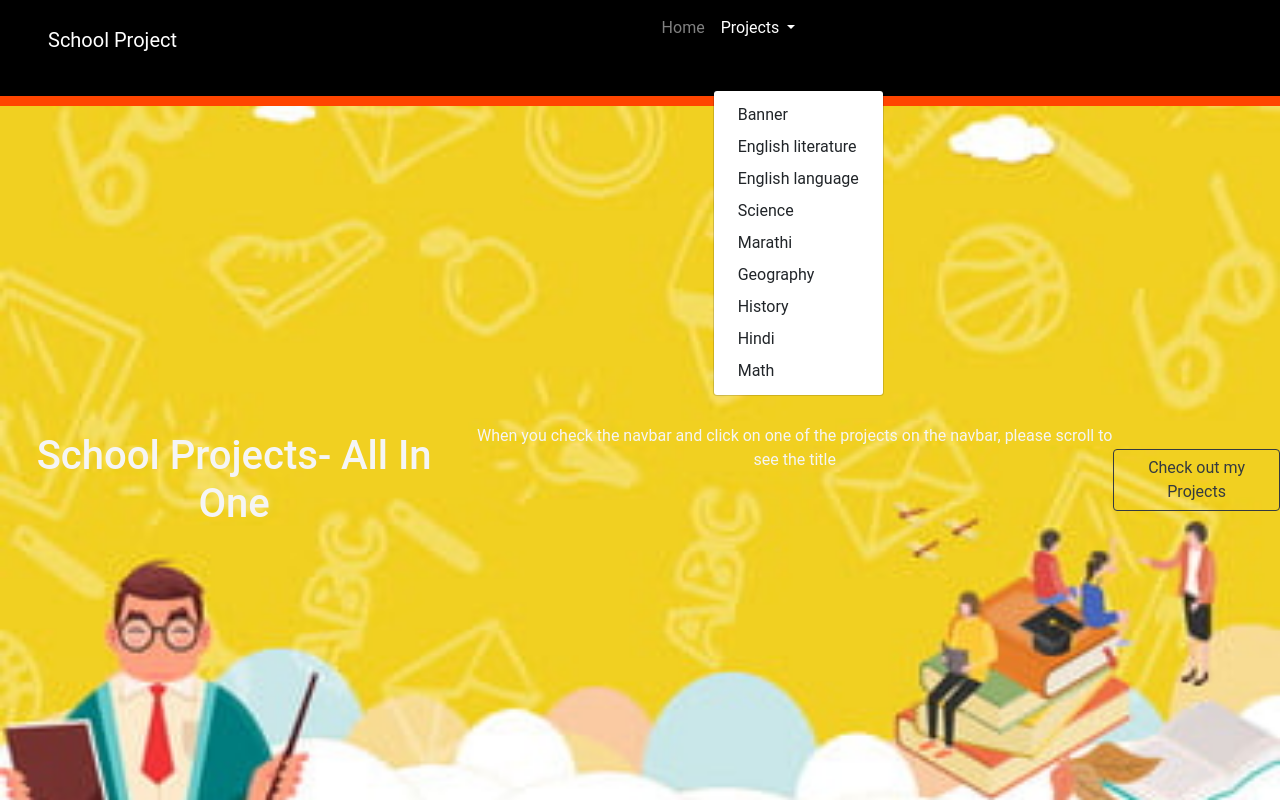
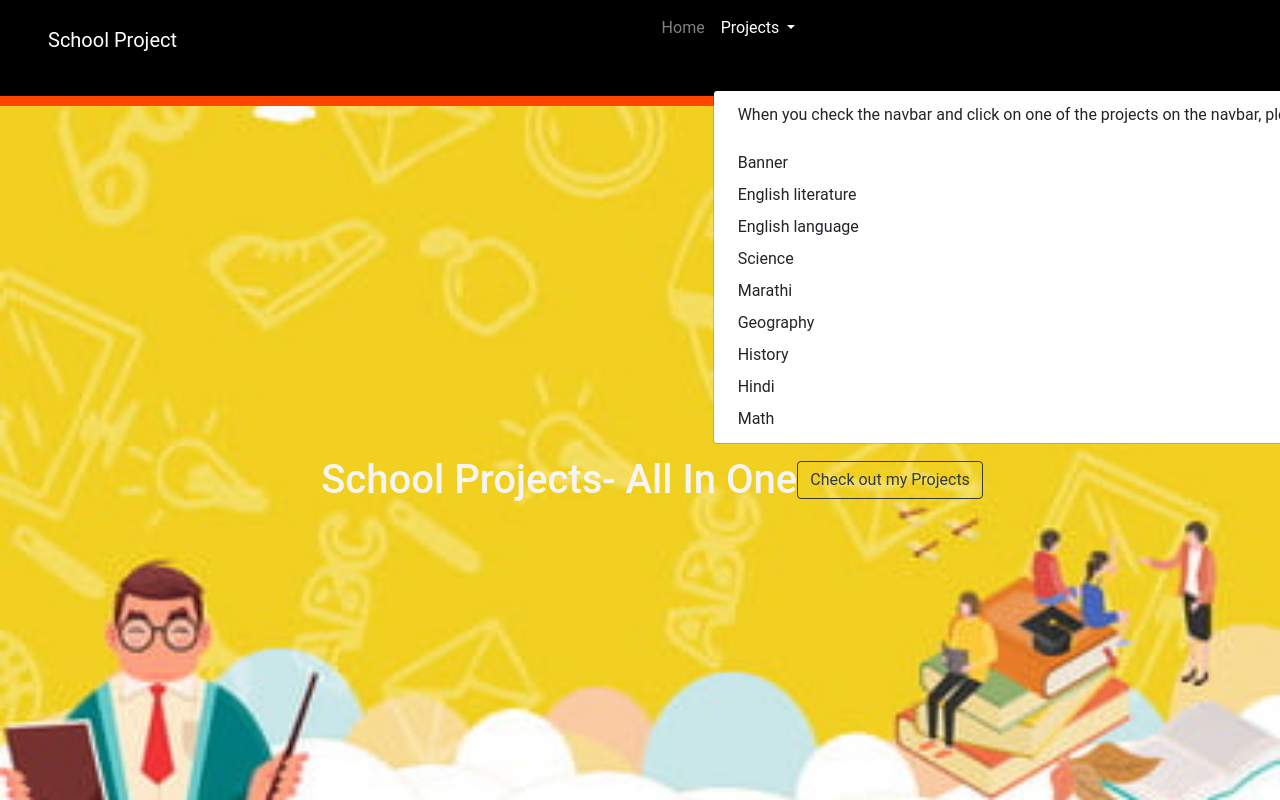
Before and after one commit to D-QUASAR/School-prj, a plain HTML site: page projects.html in a window 1280 px wide. Both pictures are taken after a click on the button "Projects". Shown: the top 800 px of the page. Drawn offline with nearby package versions, Linux system fonts and the light colour scheme.

Commit message:
Update projects.html

```diff
--- a/projects.html
+++ b/projects.html
@@ -29,6 +29,7 @@
           Projects
         </a>
         <div class="dropdown-menu" aria-labelledby="navbarDropdown">
+         <p class = "dropdown-item"> When you check the navbar and click on one of the projects on the navbar, please scroll to see the title </p>
          <a class="dropdown-item" href="#">Banner</a>
           <a class="dropdown-item" href="#eng-lit">English literature</a>
           <a class="dropdown-item" href="#eng-lang">English language</a>
@@ -48,7 +49,7 @@
  <section class="banner d-flex justify-content-center align-items-center pl-2 pl-lg-4" id="banner">
 
   <h1 class="text-capitalize mb-0 ">School Projects- All in one</h1> </br>
-      <p> When you check the navbar and click on one of the projects on the navbar, please scroll to see the title </p>
+
      <a class="btn btn-outline-dark" href="/projects.html"role="button">
       Check out my Projects
      </a>
```
